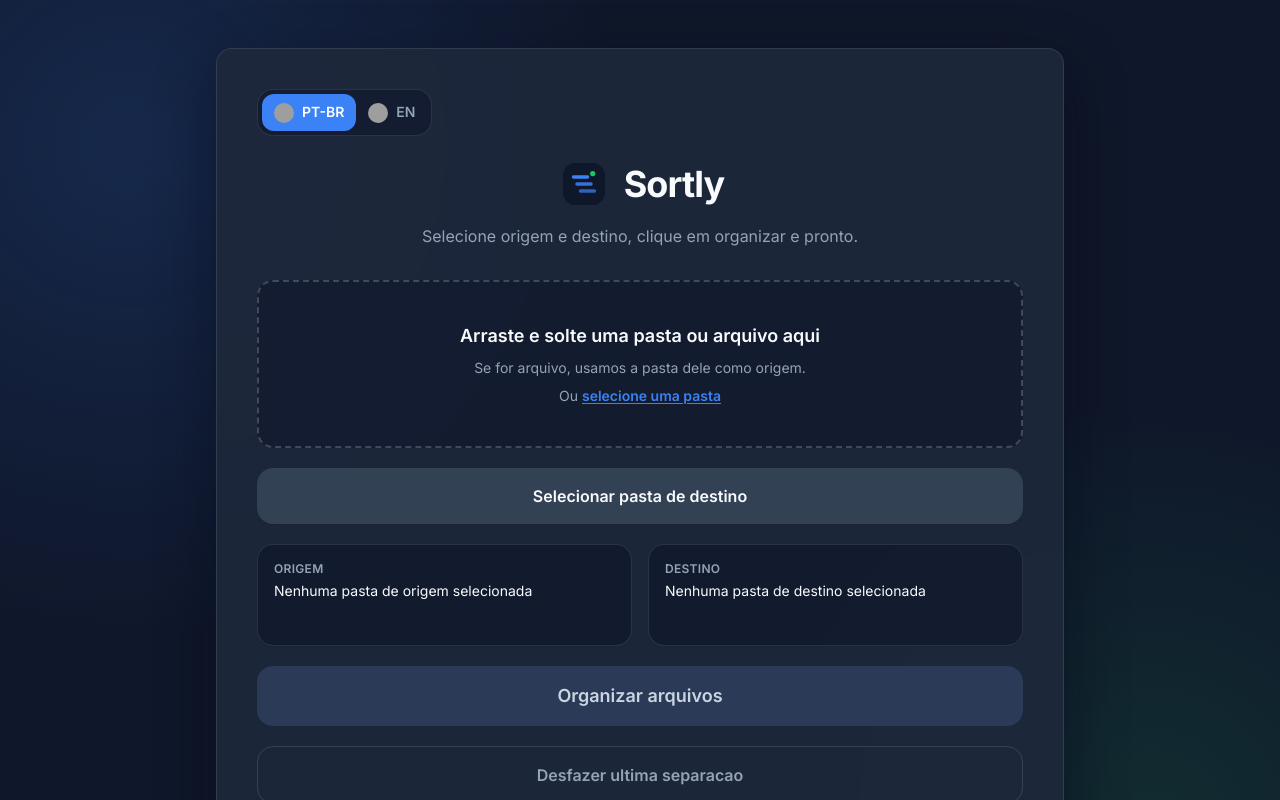
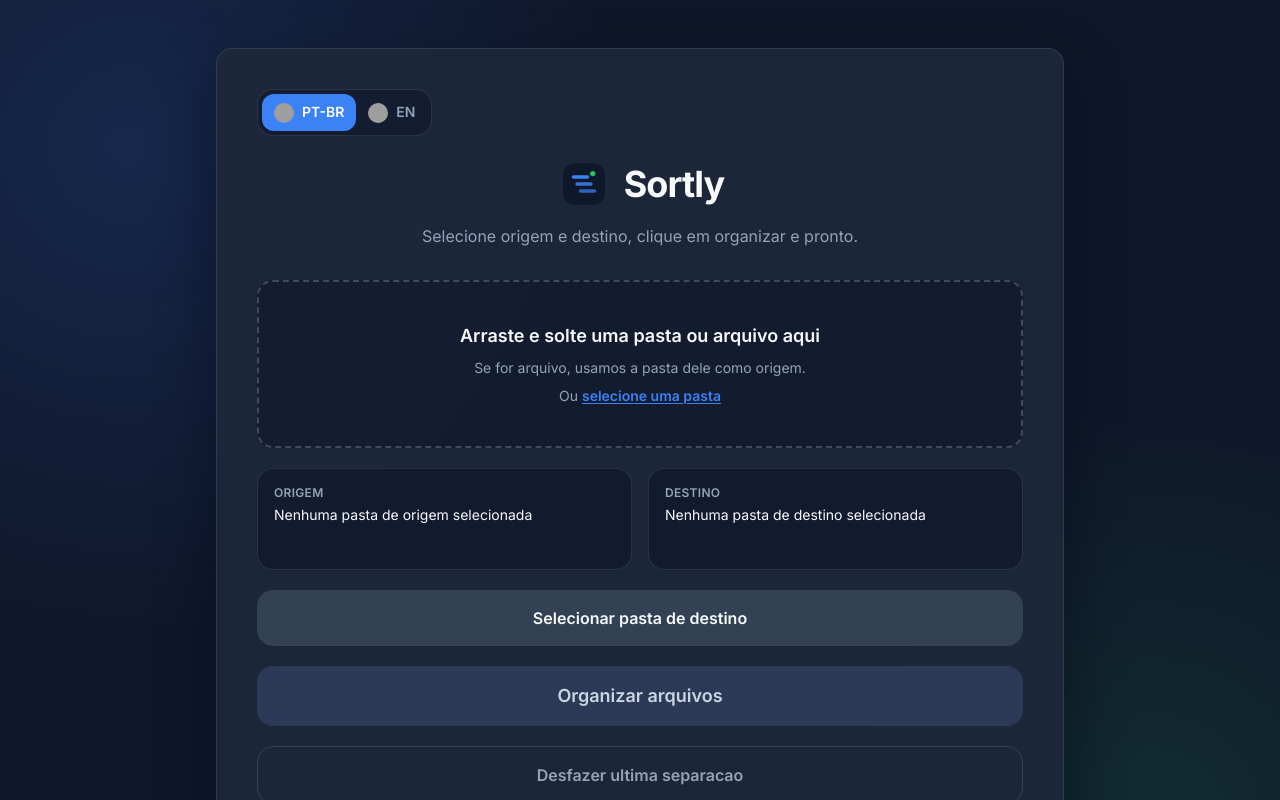
Before and after one commit to caiofdev/sortly, a React (Vite) app: page / in a window 1280 px wide. Shown: the top 800 px of the page. Built offline with nearby package versions, Linux system fonts and the light colour scheme; grey boxes are pictures that could not be loaded; the HTML template or start-up script is replaced by a standard one.

Commit message:
feat: add new components for feedback, folder paths, and organizer actions; refactor OrganizerView to utilize these components and externalize text copy

```diff
--- /dev/null
+++ b/src/components/FeedbackPanel.jsx
@@ -0,0 +1,15 @@
+function FeedbackPanel({ feedback, emptyMessage }) {
+  const toneClass = feedback
+    ? feedback.type === 'success'
+      ? 'border-[#22C55E]/45 bg-[#22C55E]/12 text-[#b8ffcf]'
+      : 'border-rose-500/45 bg-rose-500/12 text-rose-200'
+    : 'border-white/10 bg-[#0F172A]/65 text-[#94A3B8]';
+
+  return (
+    <div className={`rounded-2xl border px-4 py-4 text-sm shadow-sm ${toneClass}`}>
+      {feedback ? feedback.message : emptyMessage}
+    </div>
+  );
+}
+
+export default FeedbackPanel;
--- /dev/null
+++ b/src/components/FolderPathsPanel.jsx
@@ -0,0 +1,17 @@
+function FolderPathsPanel({ sourceLabel, destinationLabel, sourcePath, destinationPath }) {
+  return (
+    <div className="grid gap-4 md:grid-cols-2">
+      <div className="rounded-2xl border border-white/10 bg-[#0F172A]/65 px-4 py-4 shadow-sm">
+        <p className="mb-1 text-xs font-semibold uppercase tracking-wide text-[#94A3B8]">{sourceLabel}</p>
+        <p className="min-h-12 break-all text-sm text-[#F8FAFC]">{sourcePath}</p>
+      </div>
+
+      <div className="rounded-2xl border border-white/10 bg-[#0F172A]/65 px-4 py-4 shadow-sm">
+        <p className="mb-1 text-xs font-semibold uppercase tracking-wide text-[#94A3B8]">{destinationLabel}</p>
+        <p className="min-h-12 break-all text-sm text-[#F8FAFC]">{destinationPath}</p>
+      </div>
+    </div>
+  );
+}
+
+export default FolderPathsPanel;
--- /dev/null
+++ b/src/components/OrganizerActions.jsx
@@ -0,0 +1,41 @@
+    function OrganizerActions({
+  labels,
+  isLoading,
+  hasUndo,
+  hasSource,
+  onSelectDestinationFolder,
+  onOrganizeFiles,
+  onUndoLastOrganization
+}) {
+  return (
+    <>
+      <button
+        type="button"
+        onClick={onSelectDestinationFolder}
+        className="rounded-2xl bg-[#334155] px-6 py-4 text-base font-semibold text-[#F8FAFC] shadow-sm transition-all hover:-translate-y-0.5 hover:bg-[#3b4a5d] hover:shadow-md"
+      >
+        {labels.destinationButton}
+      </button>
+
+      <button
+        type="button"
+        onClick={onOrganizeFiles}
+        disabled={isLoading || !hasSource}
+        className="rounded-2xl bg-[#3B82F6] px-6 py-4 text-lg font-semibold text-white shadow-[0_10px_30px_rgba(59,130,246,0.35)] transition-all hover:-translate-y-0.5 hover:bg-[#4f8ff7] disabled:cursor-not-allowed disabled:bg-[#2b3b57] disabled:text-slate-300 disabled:shadow-none"
+      >
+        {isLoading ? labels.organizing : labels.organize}
+      </button>
+
+      <button
+        type="button"
+        onClick={onUndoLastOrganization}
+        disabled={isLoading || !hasUndo}
+        className="rounded-2xl border border-[#3B82F6]/45 bg-transparent px-6 py-4 text-base font-semibold text-[#F8FAFC] transition-all hover:-translate-y-0.5 hover:border-[#3B82F6] hover:bg-[#3B82F6]/12 disabled:cursor-not-allowed disabled:border-slate-600/60 disabled:text-slate-400"
+      >
+        {labels.undo}
+      </button>
+    </>
+  );
+}
+
+export default OrganizerActions;
--- /dev/null
+++ b/src/components/OrganizerHeader.jsx
@@ -0,0 +1,21 @@
+import appLogo from '../assets/app-logo.svg';
+import LanguageToggle from './LanguageToggle';
+
+function OrganizerHeader({ language, onLanguageChange, subtitle }) {
+  return (
+    <header className="space-y-3 text-center">
+      <div className="flex items-center justify-between gap-3 pb-2">
+        <LanguageToggle language={language} onChange={onLanguageChange} />
+      </div>
+
+      <div className="flex items-center justify-center gap-3">
+        <img src={appLogo} alt="Logo do app" className="h-14 w-14" />
+        <h1 className="text-3xl font-bold tracking-tight md:text-4xl">Sortly</h1>
+      </div>
+
+      <p className="text-sm text-[#94A3B8] md:text-base">{subtitle}</p>
+    </header>
+  );
+}
+
+export default OrganizerHeader;
--- /dev/null
+++ b/src/i18n/organizerCopy.js
@@ -0,0 +1,36 @@
+const organizerCopy = {
+  'pt-BR': {
+    subtitle: 'Selecione origem e destino, clique em organizar e pronto.',
+    destinationButton: 'Selecionar pasta de destino',
+    sourceLabel: 'Origem',
+    destinationLabel: 'Destino',
+    sourceEmpty: 'Nenhuma pasta de origem selecionada',
+    destinationEmpty: 'Nenhuma pasta de destino selecionada',
+    organize: 'Organizar arquivos',
+    organizing: 'Organizando arquivos...',
+    undo: 'Desfazer ultima separacao',
+    feedbackEmpty: 'Nenhuma acao executada ainda. Selecione as pastas e clique em organizar.',
+    dropTitle: 'Arraste e solte uma pasta ou arquivo aqui',
+    dropDescription: 'Se for arquivo, usamos a pasta dele como origem.',
+    dropSelectHintPrefix: 'Ou',
+    dropSelectHintAction: 'selecione uma pasta'
+  },
+  en: {
+    subtitle: 'Select source and destination, click organize, and done.',
+    destinationButton: 'Select destination folder',
+    sourceLabel: 'Source',
+    destinationLabel: 'Destination',
+    sourceEmpty: 'No source folder selected',
+    destinationEmpty: 'No destination folder selected',
+    organize: 'Organize files',
+    organizing: 'Organizing files...',
+    undo: 'Undo last organization',
+    feedbackEmpty: 'No action yet. Select folders and click organize.',
+    dropTitle: 'Drag and drop a folder or file here',
+    dropDescription: 'If a file is dropped, we use its parent folder as source.',
+    dropSelectHintPrefix: 'Or',
+    dropSelectHintAction: 'select a folder'
+  }
+};
+
+export default organizerCopy;
--- a/src/views/OrganizerView.jsx
+++ b/src/views/OrganizerView.jsx
@@ -1,43 +1,9 @@
-import appLogo from '../assets/app-logo.svg';
 import DragDropPanel from '../components/DragDropPanel';
-import LanguageToggle from '../components/LanguageToggle';
-
-const copy = {
-  'pt-BR': {
-    subtitle: 'Selecione origem e destino, clique em organizar e pronto.',
-    sourceButton: 'Selecionar pasta de origem',
-    destinationButton: 'Selecionar pasta de destino',
-    sourceLabel: 'Origem',
-    destinationLabel: 'Destino',
-    sourceEmpty: 'Nenhuma pasta de origem selecionada',
-    destinationEmpty: 'Nenhuma pasta de destino selecionada',
-    organize: 'Organizar arquivos',
-    organizing: 'Organizando arquivos...',
-    undo: 'Desfazer ultima separacao',
-    feedbackEmpty: 'Nenhuma acao executada ainda. Selecione as pastas e clique em organizar.',
-    dropTitle: 'Arraste e solte uma pasta ou arquivo aqui',
-    dropDescription: 'Se for arquivo, usamos a pasta dele como origem.',
-    dropSelectHintPrefix: 'Ou',
-    dropSelectHintAction: 'selecione uma pasta'
-  },
-  en: {
-    subtitle: 'Select source and destination, click organize, and done.',
-    sourceButton: 'Select source folder',
-    destinationButton: 'Select destination folder',
-    sourceLabel: 'Source',
-    destinationLabel: 'Destination',
-    sourceEmpty: 'No source folder selected',
-    destinationEmpty: 'No destination folder selected',
-    organize: 'Organize files',
-    organizing: 'Organizing files...',
-    undo: 'Undo last organization',
-    feedbackEmpty: 'No action yet. Select folders and click organize.',
-    dropTitle: 'Drag and drop a folder or file here',
-    dropDescription: 'If a file is dropped, we use its parent folder as source.',
-    dropSelectHintPrefix: 'Or',
-    dropSelectHintAction: 'select a folder'
-  }
-};
+import FeedbackPanel from '../components/FeedbackPanel';
+import FolderPathsPanel from '../components/FolderPathsPanel';
+import OrganizerActions from '../components/OrganizerActions';
+import OrganizerHeader from '../components/OrganizerHeader';
+import organizerCopy from '../i18n/organizerCopy';
 
 function OrganizerView({
   language,
@@ -53,7 +19,7 @@ function OrganizerView({
   onOrganizeFiles,
   onUndoLastOrganization
 }) {
-  const text = copy[language] || copy['pt-BR'];
+  const text = organizerCopy[language] || organizerCopy['pt-BR'];
   const destinationLabel = destinationFolderPath || sourceFolderPath || text.destinationEmpty;
 
   return (
@@ -62,17 +28,7 @@ function OrganizerView({
 
       <section className="relative mx-auto flex min-h-screen w-full max-w-4xl items-center justify-center px-6 py-12">
         <div className="w-full rounded-2xl border border-white/10 bg-[#1E293B]/90 p-8 shadow-[0_22px_60px_rgba(2,6,23,0.45)] backdrop-blur-sm md:p-10">
-          <header className="space-y-3 text-center">
-            <div className="flex items-center justify-between gap-3 pb-2">
-              <LanguageToggle language={language} onChange={onLanguageChange} />
-            </div>
-
-            <div className="flex items-center justify-center gap-3">
-              <img src={appLogo} alt="Logo do app" className="h-14 w-14" />
-              <h1 className="text-3xl font-bold tracking-tight md:text-4xl">Sortly</h1>
-            </div>
-            <p className="text-sm text-[#94A3B8] md:text-base">{text.subtitle}</p>
-          </header>
+          <OrganizerHeader language={language} onLanguageChange={onLanguageChange} subtitle={text.subtitle} />
 
           <div className="mt-8 grid gap-5">
             <DragDropPanel
@@ -82,55 +38,26 @@ function OrganizerView({
               onSelectSourceFolder={onSelectSourceFolder}
             />
 
-            <button
-              type="button"
-              onClick={onSelectDestinationFolder}
-              className="rounded-2xl bg-[#334155] px-6 py-4 text-base font-semibold text-[#F8FAFC] shadow-sm transition-all hover:-translate-y-0.5 hover:bg-[#3b4a5d] hover:shadow-md"
-            >
-              {text.destinationButton}
-            </button>
+            <FolderPathsPanel
+              sourceLabel={text.sourceLabel}
+              destinationLabel={text.destinationLabel}
+              sourcePath={sourceFolderPath || text.sourceEmpty}
+              destinationPath={destinationLabel}
+            />
 
-            <div className="grid gap-4 md:grid-cols-2">
-              <div className="rounded-2xl border border-white/10 bg-[#0F172A]/65 px-4 py-4 shadow-sm">
-                <p className="mb-1 text-xs font-semibold uppercase tracking-wide text-[#94A3B8]">{text.sourceLabel}</p>
-                <p className="min-h-12 break-all text-sm text-[#F8FAFC]">{sourceFolderPath || text.sourceEmpty}</p>
-              </div>
+            <OrganizerActions
+              labels={text}
+              isLoading={isLoading}
+              hasUndo={hasUndo}
+              hasSource={Boolean(sourceFolderPath)}
+              onSelectDestinationFolder={onSelectDestinationFolder}
+              onOrganizeFiles={onOrganizeFiles}
+              onUndoLastOrganization={onUndoLastOrganization}
+            />
 
-              <div className="rounded-2xl border border-white/10 bg-[#0F172A]/65 px-4 py-4 shadow-sm">
-                <p className="mb-1 text-xs font-semibold uppercase tracking-wide text-[#94A3B8]">{text.destinationLabel}</p>
-                <p className="min-h-12 break-all text-sm text-[#F8FAFC]">{destinationLabel}</p>
-              </div>
-            </div>
 
-            <button
-              type="button"
-              onClick={onOrganizeFiles}
-              disabled={isLoading || !sourceFolderPath}
-              className="rounded-2xl bg-[#3B82F6] px-6 py-4 text-lg font-semibold text-white shadow-[0_10px_30px_rgba(59,130,246,0.35)] transition-all hover:-translate-y-0.5 hover:bg-[#4f8ff7] disabled:cursor-not-allowed disabled:bg-[#2b3b57] disabled:text-slate-300 disabled:shadow-none"
-            >
-              {isLoading ? text.organizing : text.organize}
-            </button>
 
-            <button
-              type="button"
-              onClick={onUndoLastOrganization}
-              disabled={isLoading || !hasUndo}
-              className="rounded-2xl border border-[#3B82F6]/45 bg-transparent px-6 py-4 text-base font-semibold text-[#F8FAFC] transition-all hover:-translate-y-0.5 hover:border-[#3B82F6] hover:bg-[#3B82F6]/12 disabled:cursor-not-allowed disabled:border-slate-600/60 disabled:text-slate-400"
-            >
-              {text.undo}
-            </button>
-
-            <div
-              className={`rounded-2xl border px-4 py-4 text-sm shadow-sm ${
-                feedback
-                  ? feedback.type === 'success'
-                    ? 'border-[#22C55E]/45 bg-[#22C55E]/12 text-[#b8ffcf]'
-                    : 'border-rose-500/45 bg-rose-500/12 text-rose-200'
-                  : 'border-white/10 bg-[#0F172A]/65 text-[#94A3B8]'
-              }`}
-            >
-              {feedback ? feedback.message : text.feedbackEmpty}
-            </div>
+            <FeedbackPanel feedback={feedback} emptyMessage={text.feedbackEmpty} />
           </div>
         </div>
       </section>
```
